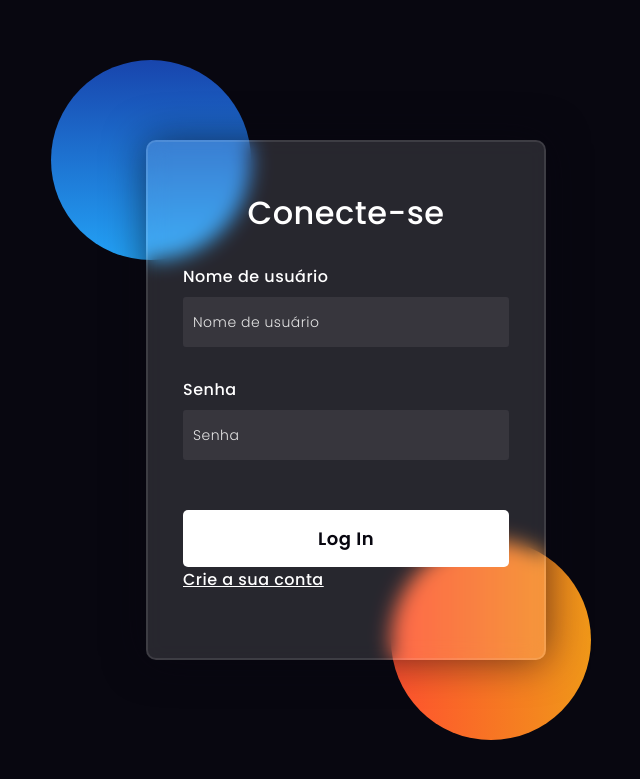
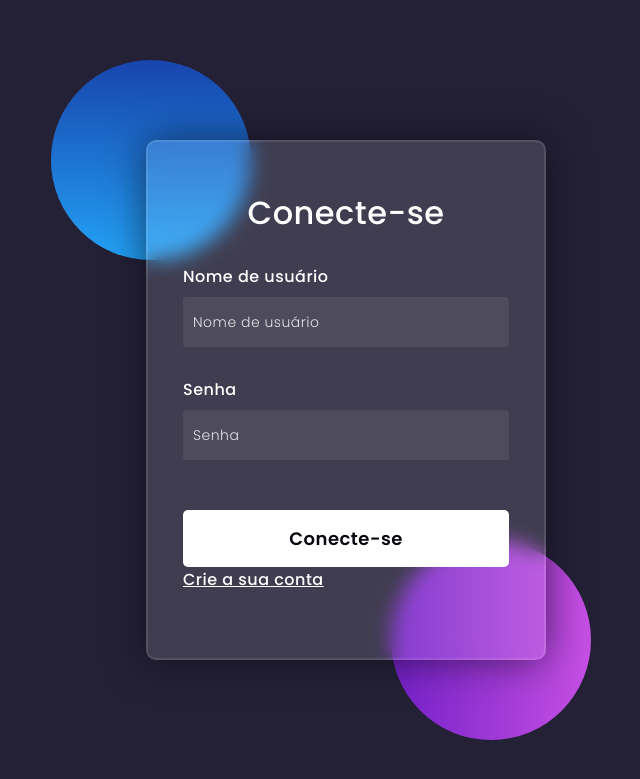
Before and after one commit to JoseRyan2103/Projeto_Tela_Web, a Django app: page /login/ in a window 1280 px wide. Shown: the top 779 px of the page, without its empty margins (294-934 px from the left). Run offline with Django 5.2, Linux system fonts and the light colour scheme.

Commit message:
Alterações de templates

```diff
--- a/projeto_tela_web/projeto_tela_web/templates/home.html
+++ b/projeto_tela_web/projeto_tela_web/templates/home.html
@@ -1,5 +1,5 @@
 <!doctype html>
-<html lang="en">
+<html lang="pt">
   <head>
     <!-- Required meta tags -->
     <meta charset="utf-8">
--- a/projeto_tela_web/projeto_tela_web/templates/login.html
+++ b/projeto_tela_web/projeto_tela_web/templates/login.html
@@ -1,8 +1,8 @@
 <!DOCTYPE html>
-<html lang="en">
+<html lang="pt">
 <head>
   <!-- Design by foolishdeveloper.com -->
-    <title>Login Page</title>
+    <title>Conecte-se</title>
 
     <link rel="preconnect" href="https://fonts.gstatic.com">
     <link rel="stylesheet" href="https://cdnjs.cloudflare.com/ajax/libs/font-awesome/5.15.4/css/all.min.css">
@@ -17,7 +17,7 @@
     box-sizing: border-box;
 }
 body{
-    background-color: #080710;
+    background-color: #242137;
 }
 .background{
     width: 430px;
@@ -44,8 +44,8 @@ body{
 .shape:last-child{
     background: linear-gradient(
         to right,
-        #ff512f,
-        #f09819
+        #7420c8,
+        #c750e4
     );
     right: -30px;
     bottom: -80px;
@@ -148,7 +148,7 @@ button{
         <label for="senha">Senha</label>
         <input type="senha" placeholder="Senha" id="Senha" name="Senha">
 
-        <button type="submit">Log In</button>
+        <button type="submit">Conecte-se</button>
         <!-- <input type="button" value=""> -->
         <!-- <div class="social">
           <div class="go"><i class="fab fa-google"></i>  Google</div>
```
Also changed, not shown: projeto_tela_web/projeto_tela_web/templates/signup.html (+5 -5 lines).
